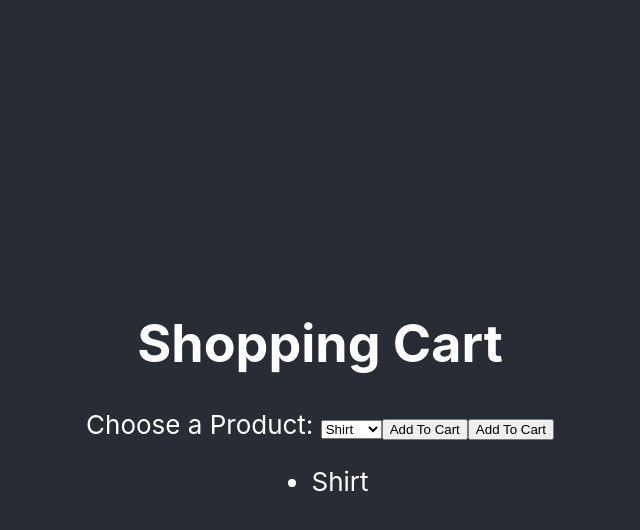
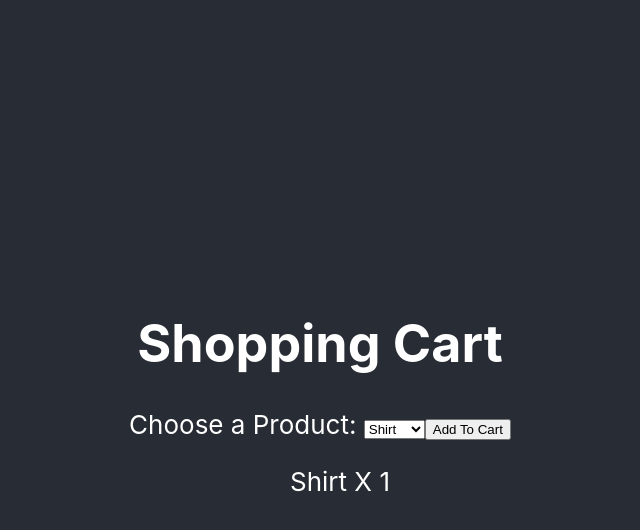
Before and after one commit to ScottCBcit/react-shopping-cart, a React (Create React App) app: page / in a window 1280 px wide. Both pictures are taken after a click on the button "Add To Cart". Shown: the top 530 px of the page, without its empty margins (320-960 px from the left). Built offline with nearby package versions, Linux system fonts and the light colour scheme.

Commit message:
complete cart list

```diff
--- a/src/App.css
+++ b/src/App.css
@@ -1,3 +1,7 @@
+ul{
+  list-style-type: none;
+}
+
 .App {
   text-align: center;
 }
--- a/src/App.js
+++ b/src/App.js
@@ -5,10 +5,20 @@ function App() {
 
   const productsArray = ["Shirt", "Pants", "Tie", "Jacket", "Hat", "Scarf"];
   const productItems = productsArray.map((item, i) => <option key={i} value={item}>{item}</option>);
-  const [cart, setCart] = useState([])
-  const cartDisplay = cart.map((item, i) => <li key={i}>{item}</li>);
+  const [cart, setCart] = useState({})
   const [item, setItem] = useState("Shirt");
+  const cartDisplay = Object.entries(cart).map(([key, value]) => (<li key={key}>{key} X {value}</li>))
 
+
+  function addToCartHandler(e){
+    if (item in cart){
+      setCart(cart=> ({...cart ,[item]: cart[item] + 1 }))
+      console.log(cart[item])
+    }
+    else{
+      setCart(cart => ({...cart, [item]: 1}))
+    }
+  }
 
 
 
@@ -19,8 +29,8 @@ function App() {
         <form>
         <label for="products">Choose a Product: </label>
         <select onChange={e => {setItem(e.target.value);}} name="products" id="products">{productItems}</select>
-        <button onClick={(event) =>{setCart([item].concat(cart))}} className="addToCart" type="button">Add To Cart</button>
-        <button onClick={(event) =>{console.log(cart)}} className="addToCart" type="button">Add To Cart</button>
+        <button onClick={e =>{addToCartHandler(e)}} className="addToCart" type="button">Add To Cart</button>
+
       </form>
       <div>
         <ul>
```
